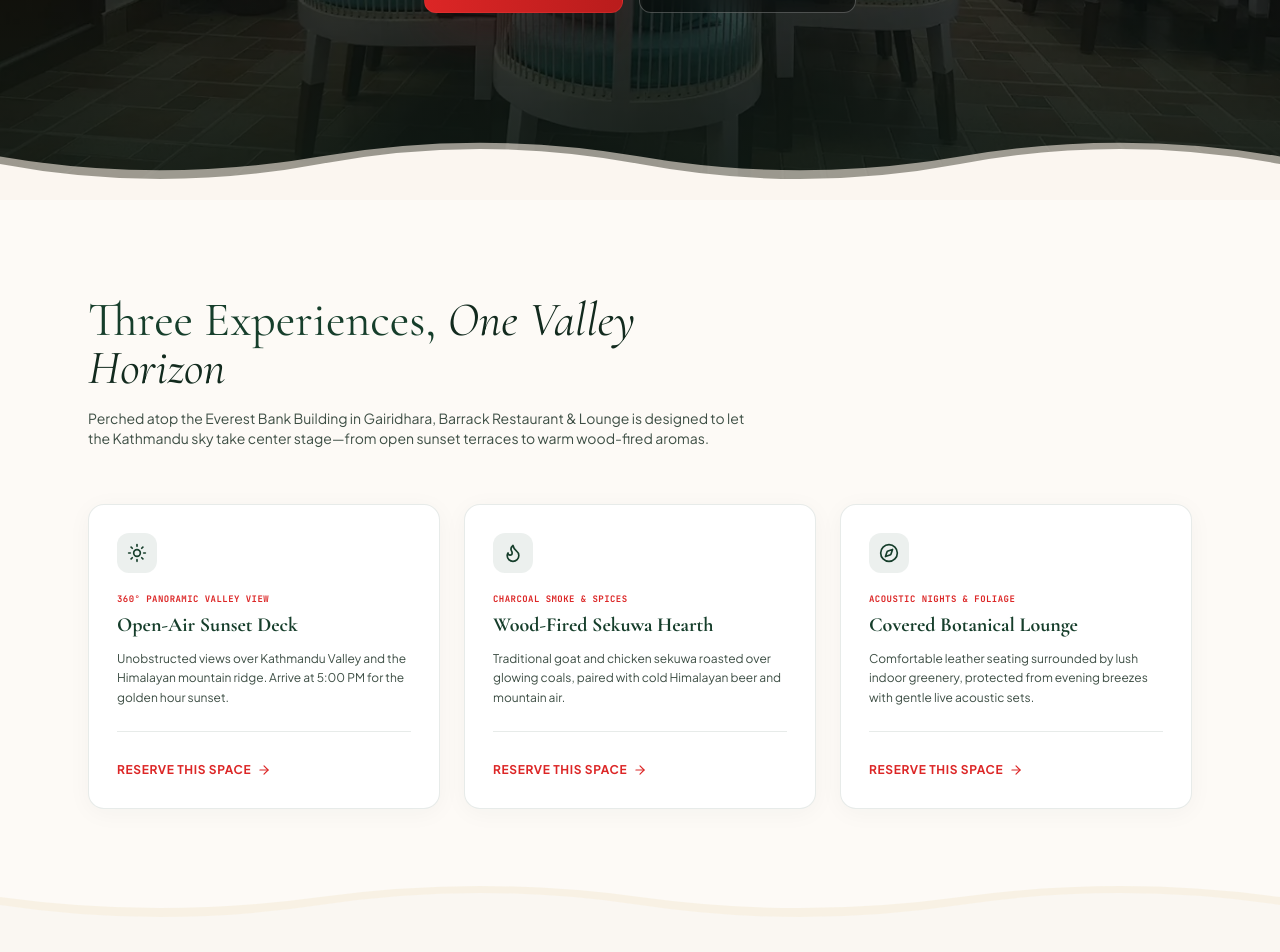
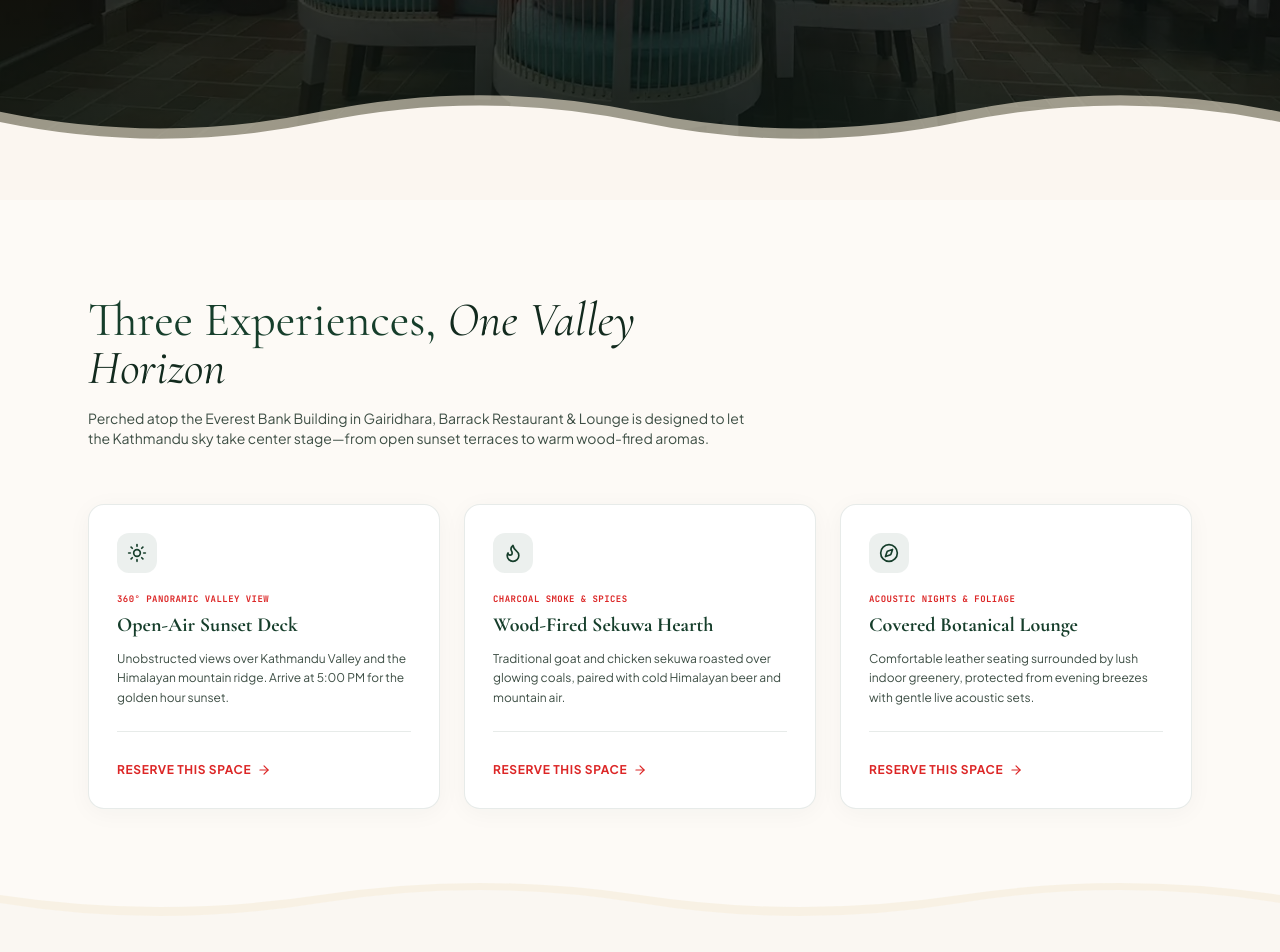
Before and after one commit to Bibidhr/barrack-restaurant, a React (Vite) app in the folder client/: page / in a window 1280 px wide. Shown: the part 600-1552 px from the top of the page. Built offline with nearby package versions, Linux system fonts and the light colour scheme.

Commit message:
feat(design): eliminate straight photo borders with dual-sided wave dividers on hero and CTA pictures

```diff
--- a/client/src/components/CTASection.jsx
+++ b/client/src/components/CTASection.jsx
@@ -1,10 +1,15 @@
 import React from 'react';
 import { motion } from 'framer-motion';
 import { Phone, Calendar } from 'lucide-react';
+import { CTATopWave, CTABottomWave } from './WaveDividers';
 
 export default function CTASection({ onOpenReserve }) {
   return (
-    <section id="cta" className="relative py-28 overflow-hidden">
+    <section id="cta" className="relative py-32 sm:py-36 overflow-hidden">
+
+      {/* Wave at Top of Picture: Replaces straight horizontal edge with organic curve */}
+      <CTATopWave />
+
       {/* Background Picture (CTA Picture) */}
       <div className="absolute inset-0 z-0">
         <picture>
@@ -56,6 +61,10 @@ export default function CTASection({ onOpenReserve }) {
         </div>
 
       </div>
+
+      {/* Wave at Bottom of Picture: Replaces straight horizontal edge with organic curve */}
+      <CTABottomWave />
+
     </section>
   );
 }
--- a/client/src/components/Footer.jsx
+++ b/client/src/components/Footer.jsx
@@ -1,15 +1,11 @@
 import React from 'react';
 import { ArrowUp } from 'lucide-react';
-import { CTAToFooterWave } from './WaveDividers';
 
 export default function Footer({ onOpenReserve, onOpenMenu }) {
   const scrollToTop = () => window.scrollTo({ top: 0, behavior: 'smooth' });
 
   return (
-    <>
-      {/* Wave Transition from Dark CTA into White Footer */}
-      <CTAToFooterWave />
-      <footer className="bg-white text-slate-800 pt-8 pb-14 relative overflow-hidden">
+    <footer className="bg-white text-slate-800 pt-8 pb-14 relative overflow-hidden">
         <div className="max-w-4xl mx-auto px-4 sm:px-6 text-center flex flex-col items-center">
 
         {/* 1. Logo in the Middle (Dark text + Red tent for white background) */}
@@ -73,6 +69,5 @@ export default function Footer({ onOpenReserve, onOpenMenu }) {
 
       </div>
     </footer>
-    </>
   );
 }
--- a/client/src/components/Hero.jsx
+++ b/client/src/components/Hero.jsx
@@ -5,7 +5,7 @@ import { HeroBottomWave } from './WaveDividers';
 
 export default function Hero({ onOpenReserve, onOpenMenu }) {
   return (
-    <section className="relative min-h-[90vh] sm:min-h-screen flex items-center justify-center pt-24 pb-16 overflow-hidden">
+    <section className="relative min-h-[90vh] sm:min-h-screen flex items-center justify-center pt-24 pb-24 sm:pb-32 overflow-hidden">
 
       {/* Background Picture (Hero Picture) */}
       <div className="absolute inset-0 z-0 overflow-hidden">
--- a/client/src/components/LocationHours.jsx
+++ b/client/src/components/LocationHours.jsx
@@ -1,11 +1,10 @@
 import React from 'react';
 import { MapPin, Clock, Phone, Navigation } from 'lucide-react';
-import { LocationToCTAWave } from './WaveDividers';
 
 export default function LocationHours({ onOpenReserve }) {
   return (
-    <section id="location" className="pt-20 pb-0 bg-transparent relative overflow-hidden scroll-mt-24">
-      <div className="max-w-6xl mx-auto px-4 sm:px-6 mb-16">
+    <section id="location" className="py-20 bg-transparent scroll-mt-24">
+      <div className="max-w-6xl mx-auto px-4 sm:px-6">
 
         <div className="bg-white rounded-3xl p-8 sm:p-12 border border-brand-green/10 shadow-[0_12px_40px_rgba(22,62,43,0.05)]">
           <div className="grid grid-cols-1 md:grid-cols-12 gap-8 items-center">
@@ -94,9 +93,6 @@ export default function LocationHours({ onOpenReserve }) {
         </div>
 
       </div>
-
-      {/* Organic Wave Transition into Dark Evening CTA */}
-      <LocationToCTAWave />
     </section>
   );
 }
--- a/client/src/components/WaveDividers.jsx
+++ b/client/src/components/WaveDividers.jsx
@@ -6,24 +6,25 @@ import React from 'react';
  */
 
 // 1. Bottom of Hero transitioning into Vista Section (Warm Parchment #FBF6F0)
+// Completely shapes the bottom of the hero picture into an organic wave with no straight line.
 export function HeroBottomWave() {
   return (
     <div className="absolute -bottom-1 left-0 right-0 z-20 overflow-hidden leading-none pointer-events-none">
       <svg
-        className="w-full h-10 sm:h-14 md:h-18 lg:h-20 block"
-        viewBox="0 0 1440 64"
+        className="w-full h-16 sm:h-20 md:h-28 lg:h-32 block"
+        viewBox="0 0 1440 100"
         fill="none"
         preserveAspectRatio="none"
       >
         {/* Subtle warm cream undertone ribbon */}
         <path
-          d="M0,26 Q180,48 360,26 T720,26 T1080,26 T1440,26 L1440,64 L0,64 Z"
-          fill="#F5EBE0"
+          d="M0,28 Q180,54 360,28 T720,28 T1080,28 T1440,28 L1440,100 L0,100 Z"
+          fill="#F4EAD4"
           fillOpacity="0.6"
         />
-        {/* Main smooth wave matching Vista background */}
+        {/* Main solid wave matching Vista background */}
         <path
-          d="M0,32 Q180,56 360,32 T720,32 T1080,32 T1440,32 L1440,64 L0,64 Z"
+          d="M0,36 Q180,62 360,36 T720,36 T1080,36 T1440,36 L1440,100 L0,100 Z"
           fill="#FBF6F0"
         />
       </svg>
@@ -36,20 +37,20 @@ export function VistaToMenuWave() {
   return (
     <div className="w-full overflow-hidden leading-none -mb-1 pointer-events-none relative z-10">
       <svg
-        className="w-full h-10 sm:h-14 md:h-16 block"
-        viewBox="0 0 1440 64"
+        className="w-full h-12 sm:h-16 md:h-20 block"
+        viewBox="0 0 1440 80"
         fill="none"
         preserveAspectRatio="none"
       >
         {/* Soft cream accent wave */}
         <path
-          d="M0,24 Q180,46 360,24 T720,24 T1080,24 T1440,24 L1440,64 L0,64 Z"
+          d="M0,22 Q180,46 360,22 T720,22 T1080,22 T1440,22 L1440,80 L0,80 Z"
           fill="#F4EAD4"
           fillOpacity="0.5"
         />
         {/* Main wave matching Popular Menu background */}
         <path
-          d="M0,32 Q180,56 360,32 T720,32 T1080,32 T1440,32 L1440,64 L0,64 Z"
+          d="M0,30 Q180,56 360,30 T720,30 T1080,30 T1440,30 L1440,80 L0,80 Z"
           fill="#FAF7F2"
         />
       </svg>
@@ -62,20 +63,20 @@ export function MenuToLocationWave() {
   return (
     <div className="w-full overflow-hidden leading-none -mt-1 pointer-events-none relative z-10">
       <svg
-        className="w-full h-10 sm:h-14 md:h-16 block"
-        viewBox="0 0 1440 64"
+        className="w-full h-12 sm:h-16 md:h-20 block"
+        viewBox="0 0 1440 80"
         fill="none"
         preserveAspectRatio="none"
       >
         {/* Soft cream accent wave */}
         <path
-          d="M0,24 Q180,46 360,24 T720,24 T1080,24 T1440,24 L1440,64 L0,64 Z"
+          d="M0,22 Q180,46 360,22 T720,22 T1080,22 T1440,22 L1440,80 L0,80 Z"
           fill="#F4EAD4"
           fillOpacity="0.4"
         />
         {/* Main wave matching Location section background */}
         <path
-          d="M0,32 Q180,56 360,32 T720,32 T1080,32 T1440,32 L1440,64 L0,64 Z"
+          d="M0,30 Q180,56 360,30 T720,30 T1080,30 T1440,30 L1440,80 L0,80 Z"
           fill="#FBF6F0"
         />
       </svg>
@@ -83,39 +84,53 @@ export function MenuToLocationWave() {
   );
 }
 
-// 4. Location to CTA Wave Divider
-export function LocationToCTAWave() {
+// 4. Top of CTA Section: Shapes the top of the CTA picture into an organic wave
+export function CTATopWave() {
   return (
-    <div className="w-full overflow-hidden leading-none -mb-1 pointer-events-none relative z-10">
+    <div className="absolute -top-1 left-0 right-0 z-20 overflow-hidden leading-none pointer-events-none">
       <svg
-        className="w-full h-12 sm:h-16 md:h-20 block"
-        viewBox="0 0 1440 64"
+        className="w-full h-14 sm:h-18 md:h-24 block"
+        viewBox="0 0 1440 80"
         fill="none"
         preserveAspectRatio="none"
       >
-        {/* Smooth dark evening wave matching CTA */}
+        {/* Solid parchment wave cutting cleanly into the photo from above */}
         <path
-          d="M0,32 Q180,56 360,32 T720,32 T1080,32 T1440,32 L1440,64 L0,64 Z"
-          fill="#0E1A14"
+          d="M0,0 L1440,0 L1440,40 Q1260,18 1080,40 T720,40 T360,40 T0,40 Z"
+          fill="#FBF6F0"
+        />
+        {/* Soft cream accent ribbon along wave border */}
+        <path
+          d="M0,40 Q180,62 360,40 T720,40 T1080,40 T1440,40"
+          stroke="#F4EAD4"
+          strokeWidth="3"
+          strokeOpacity="0.7"
+          fill="none"
         />
       </svg>
     </div>
   );
 }
 
-// 5. CTA to Footer Wave Divider
-export function CTAToFooterWave() {
+// 5. Bottom of CTA Section: Shapes the bottom of the CTA picture into an organic wave
+export function CTABottomWave() {
   return (
-    <div className="w-full overflow-hidden leading-none -mb-1 pointer-events-none relative z-10 bg-[#0E1A14]">
+    <div className="absolute -bottom-1 left-0 right-0 z-20 overflow-hidden leading-none pointer-events-none">
       <svg
-        className="w-full h-10 sm:h-14 md:h-18 block"
-        viewBox="0 0 1440 64"
+        className="w-full h-14 sm:h-18 md:h-24 block"
+        viewBox="0 0 1440 80"
         fill="none"
         preserveAspectRatio="none"
       >
-        {/* Clean white wave matching Footer */}
+        {/* Soft cream accent wave ribbon */}
         <path
-          d="M0,32 Q180,56 360,32 T720,32 T1080,32 T1440,32 L1440,64 L0,64 Z"
+          d="M0,22 Q180,44 360,22 T720,22 T1080,22 T1440,22 L1440,80 L0,80 Z"
+          fill="#F4EAD4"
+          fillOpacity="0.5"
+        />
+        {/* Main solid wave filled with white #FFFFFF cutting into the photo from below */}
+        <path
+          d="M0,30 Q180,54 360,30 T720,30 T1080,30 T1440,30 L1440,80 L0,80 Z"
           fill="#FFFFFF"
         />
       </svg>
```
